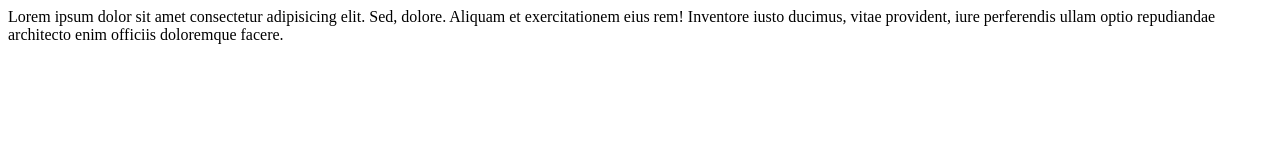
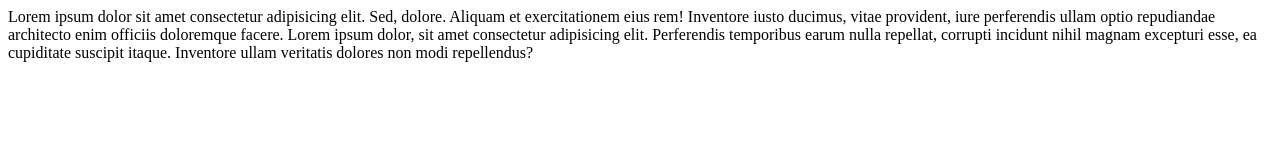
Before and after one commit to DrDranikovich/New-logs, a plain HTML site: page index.html in a window 1280 px wide. Drawn offline with Linux system fonts and the light colour scheme.

Commit message:
Новые изменения

```diff
--- a/index.html
+++ b/index.html
@@ -7,6 +7,11 @@
     <title>Document</title>
 </head>
 <body>
-    Lorem ipsum dolor sit amet consectetur adipisicing elit. Sed, dolore. Aliquam et exercitationem eius rem! Inventore iusto ducimus, vitae provident, iure perferendis ullam optio repudiandae architecto enim officiis doloremque facere.
+    Lorem ipsum dolor sit amet consectetur adipisicing elit. Sed, dolore.
+    Aliquam et exercitationem eius rem! Inventore iusto ducimus, vitae provident,
+    iure perferendis ullam optio repudiandae architecto enim officiis doloremque facere.
+
+
+    Lorem ipsum dolor, sit amet consectetur adipisicing elit. Perferendis temporibus earum nulla repellat, corrupti incidunt nihil magnam excepturi esse, ea cupiditate suscipit itaque. Inventore ullam veritatis dolores non modi repellendus?
 </body>
 </html>
```
